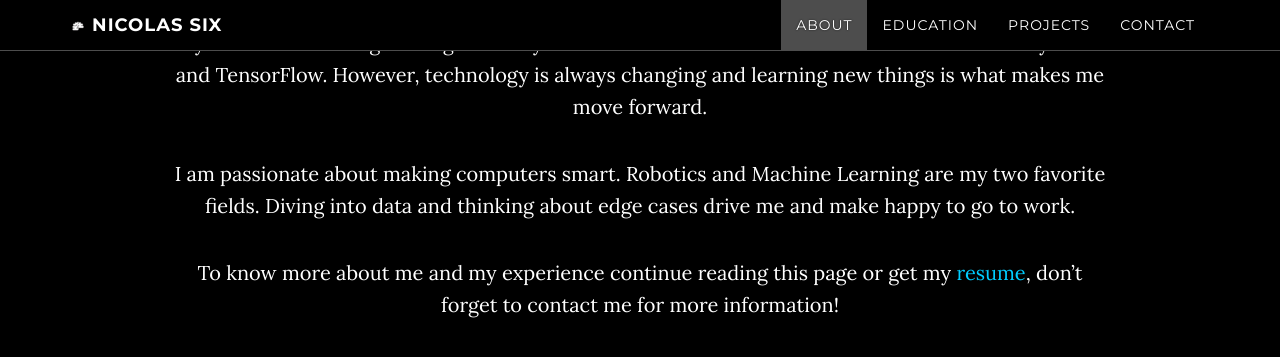
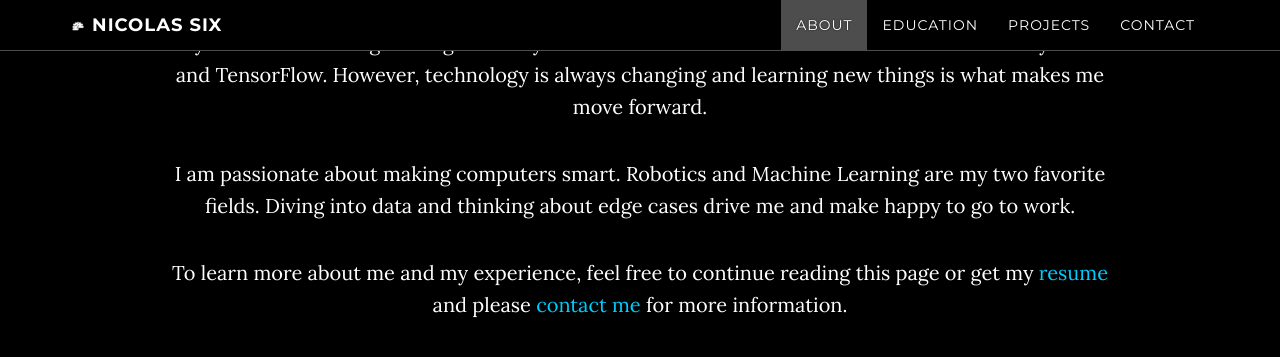
Before and after one commit to anliec/anliec.github.io, a Jekyll site: the page built from index.html, in a window 1280 px wide and 900 px high, scrolled down 1386 px, cut to the strip 0-582 px from the top of the window. Shown: the top 357 px of the strip. Built offline with Jekyll 4.4.1, drawn with Linux system fonts in a browser that asks for light colours; nearby versions of some CDN libraries; comment, search, counter and statistics services are not loaded; some of the changed text lies outside the part shown.

Commit message:
fix about

```diff
--- a/_config.yml
+++ b/_config.yml
@@ -12,7 +12,7 @@ url: "https://anliec.github.io/"
 #
 # NB! Without this *nothing* will work, because it's used in every path :)
 
-baseurl: /personal-jekyll-theme
+#baseurl: /personal-jekyll-theme
 
 # Google tracking id
 
--- a/about.html
+++ b/about.html
@@ -14,4 +14,4 @@ My favorite technologies range from Python and C++ to Bash and LaTex or librarie
 I am passionate about making computers smart. Robotics and Machine Learning are my two favorite fields. Diving into data and thinking about edge cases drive me and make happy to go to work.
 
 
-To know more about me and my experience continue reading this page or get my [resume]({{site.baseurl}}/NicolasSix2020.pdf), don't forget to contact me for more information!
+To learn more about me and my experience, feel free to continue reading this page or get my [resume]({{site.baseurl}}/NicolasSix2020.pdf) and please [contact me](#contact) for more information.
```
